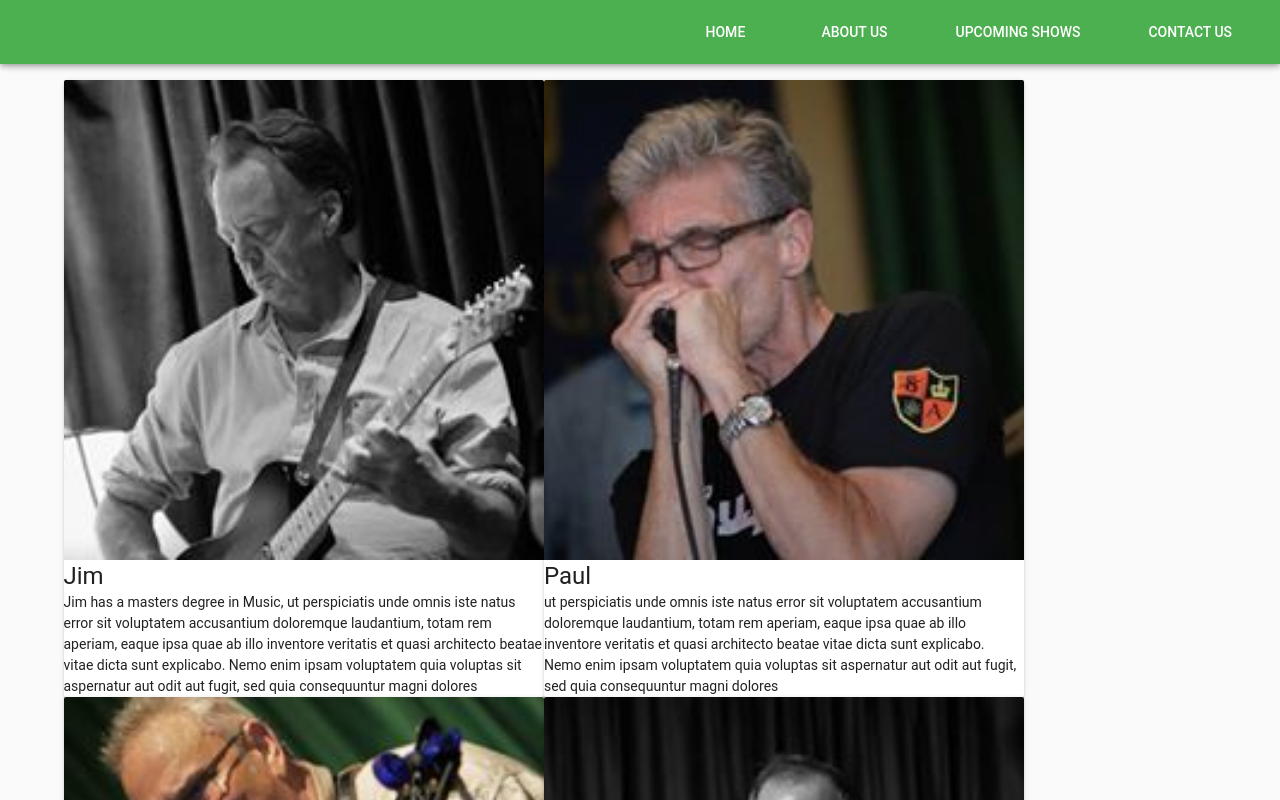
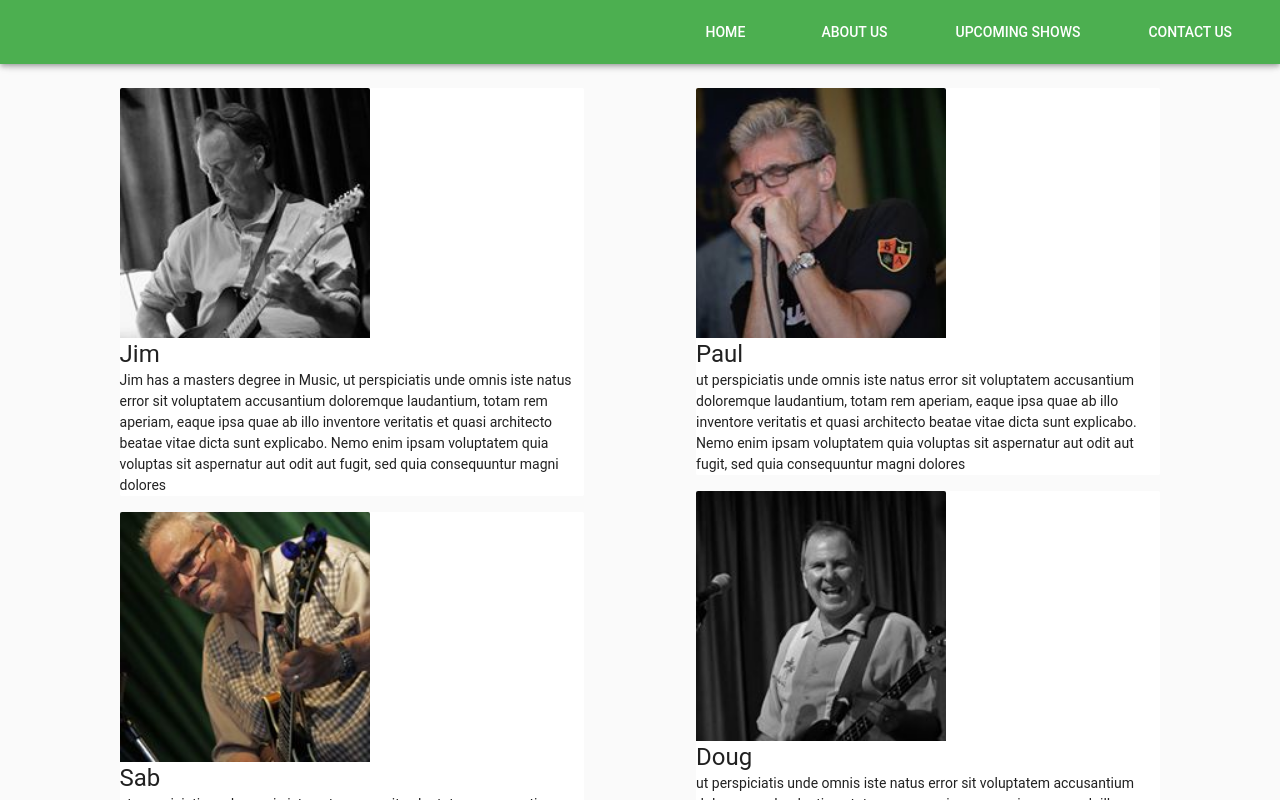
Before and after one commit to JakeAdams91/cadillac-assembly-line, a Vue app: page / in a window 1280 px wide. Both pictures are taken after a click on the button "ABOUT US". Shown: the top 800 px of the page. Built offline with nearby package versions, Linux system fonts and the light colour scheme.

Commit message:
updated bandmember and about us page

```diff
--- a/src/components/About.vue
+++ b/src/components/About.vue
@@ -1,6 +1,6 @@
 <template>
   <v-container grid-list-lg>
-    <v-layout>
+    <v-layout justify-space-around>
       <v-flex sm5 xs12 v-for="(column, i) in gridColumns" :key="i">
         <v-layout column>
           <v-flex v-for="(element, index) in column" :key="index">
@@ -15,6 +15,7 @@
           <v-card xs6>
             <band-members/>
           </v-card>
+
         </v-card> -->
       </v-flex>
     </v-layout>
@@ -26,9 +27,12 @@ import BandMembers from './BandMembers'
 export default {
   name: 'About',
   computed: {
+    // gets band data.
     getBand () {
       return this.$store.getters.getBand
     },
+    // Create columns to display each band member
+    // dynamically change based on screen size.
     gridColumns () {
       let i = 0
       let j = 0
--- a/src/components/BandMembers.vue
+++ b/src/components/BandMembers.vue
@@ -1,38 +1,16 @@
 <template>
-  <!-- <v-container>
-    <v-layout row>
-      <v-flex xs6>
-        <div
-          v-for="(member, index) in getBand"
-          :key="index">
-            <v-img :src="member.img"></v-img>
-            <h3 class="headline mb-0"> {{ member.name }} </h3>
-            <div> {{ member.bio }} </div>
-        </div>
-      </v-flex>
-    </v-layout>
-  </v-container> -->
   <div>
-      <!-- <v-card-title>{{ member.name }}</v-card-title> -->
-      <!-- <v-divider></v-divider> -->
-    <v-layout row>
-      <v-card>
-        <v-img :src="member.img"></v-img>
+      <v-card flat>
+        <v-img :src="member.img" width="250" height="250"></v-img>
         <h3 class="headline mb-0"> {{ member.name }} </h3>
         <div> {{ member.bio }} </div>
       </v-card>
-    </v-layout>
   </div>
 </template>
 
 <script>
 export default {
   name: "BandMembers",
-  // computed: {
-  //   getBand () {
-  //     return this.$store.getters.getBand
-  //   }
-  // },
   props: {
     member: {
       type: Object,
```
